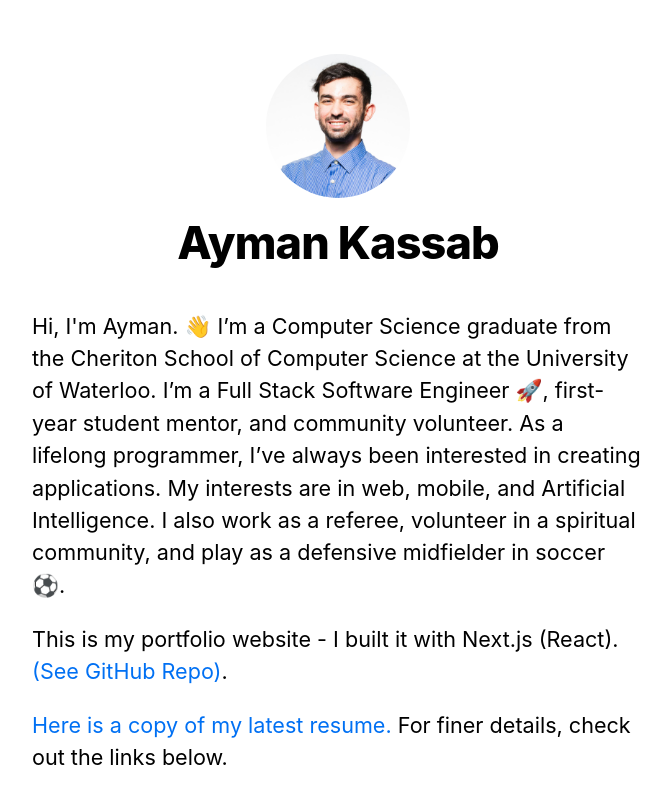
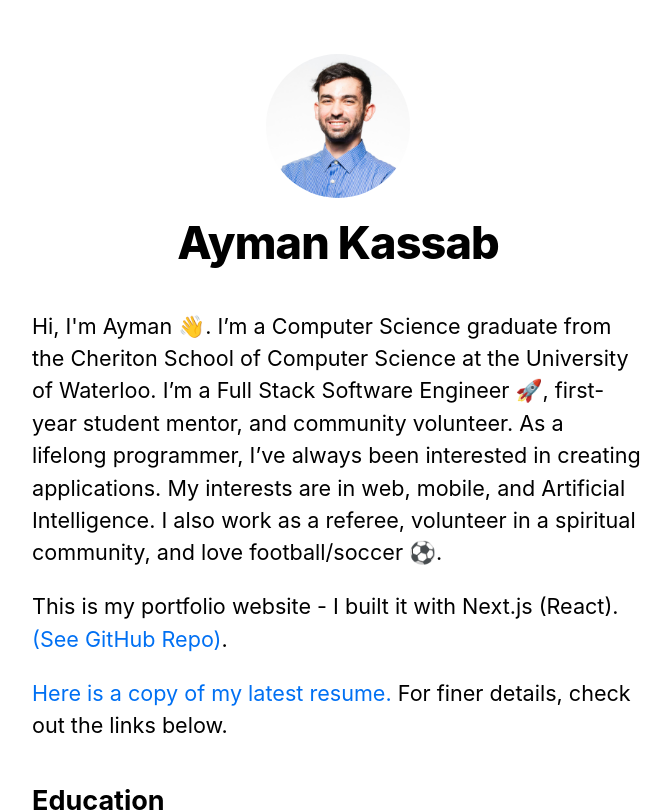
Before and after one commit to akassab/akassab-portfolio, a Next.js app: page / in a window 1280 px wide. Shown: the top 812 px of the page, without its empty margins (302-973 px from the left). Built offline with nearby package versions, Linux system fonts and the light colour scheme; no server answers.

Commit message:
Update Bio (#44)

```diff
--- a/pages/index.tsx
+++ b/pages/index.tsx
@@ -26,13 +26,13 @@ const Home = ({
       </Head>
       <section className={utilStyles.headingMd}>
         <p>
-          Hi, I'm Ayman. 👋 I’m a Computer Science graduate from the Cheriton
+          Hi, I'm Ayman 👋. I’m a Computer Science graduate from the Cheriton
           School of Computer Science at the University of Waterloo. I’m a Full
           Stack Software Engineer 🚀, first-year student mentor, and community
           volunteer. As a lifelong programmer, I’ve always been interested in
           creating applications. My interests are in web, mobile, and Artificial
           Intelligence. I also work as a referee, volunteer in a spiritual
-          community, and play as a defensive midfielder in soccer ⚽️.
+          community, and love football/soccer ⚽️.
         </p>
         <p>
           This is my portfolio website - I built it with Next.js (React).
```
